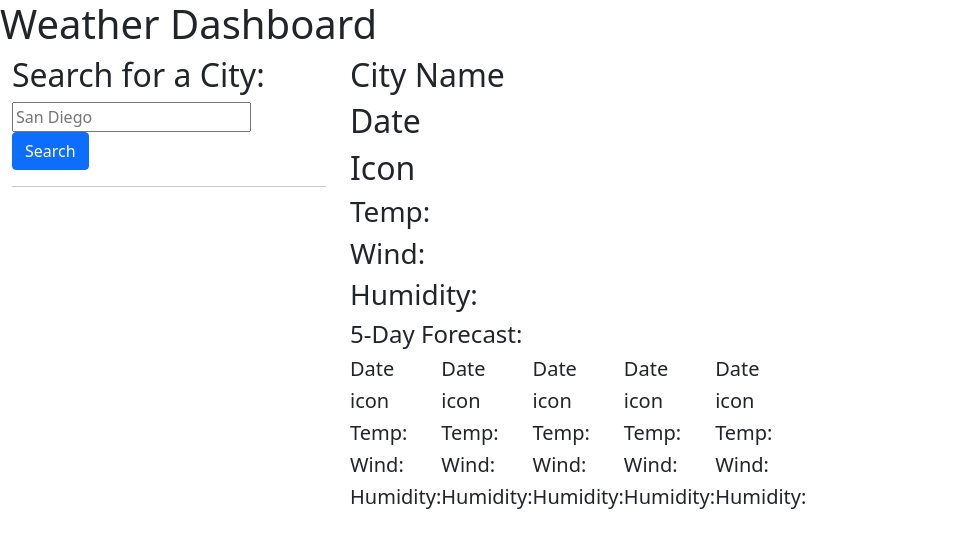
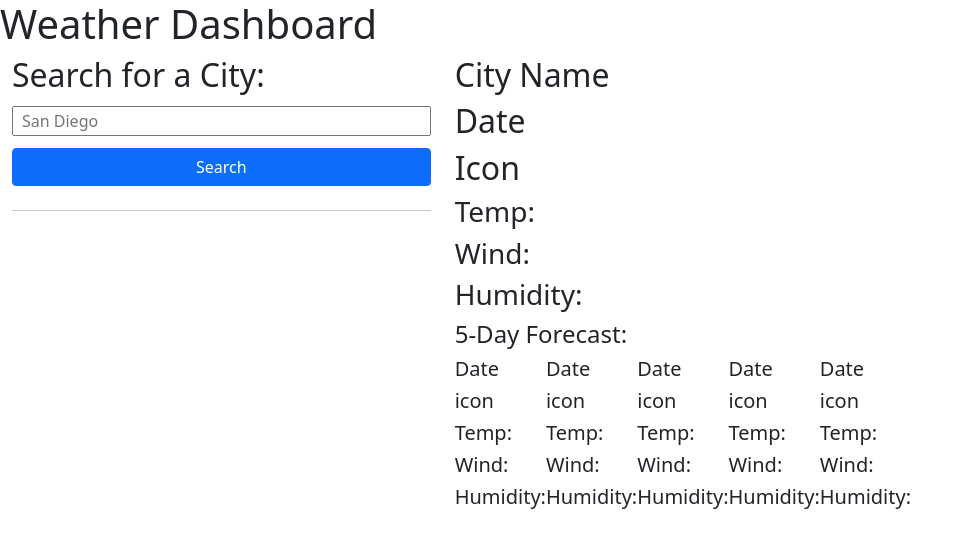
Before and after one commit to Roesnware/module-six-challenge, a plain HTML site: page index.html in a window 1280 px wide. Shown: the whole page, without its empty margins (0-972 px from the left). Drawn offline with nearby package versions, Linux system fonts and the light colour scheme.

Commit message:
styling divs w bootstrap

```diff
--- a/index.html
+++ b/index.html
@@ -18,16 +18,16 @@
         </header>
     </div>
     <div class="container-fluid d-flex w-100 h-100">
-        <div class="col-3">
+        <div class="col-4">
             <section>
                 <h2>Search for a City:</h2>
-                <input type="text" placeholder="San Diego">
-                <input class="btn btn-primary" type="submit" value="Search">
+                <input class="w-100 my-1 px-2" type="text" placeholder="San Diego">
+                <input class="btn btn-primary w-100 my-2" type="submit" value="Search">
             </section>
             <hr class="hr" />
             <section></section>
         </div>
-        <div class="col-9 px-4">
+        <div class="col-8 px-4">
             <section>
                 <section>
                     <h2>City Name</h2>
```
